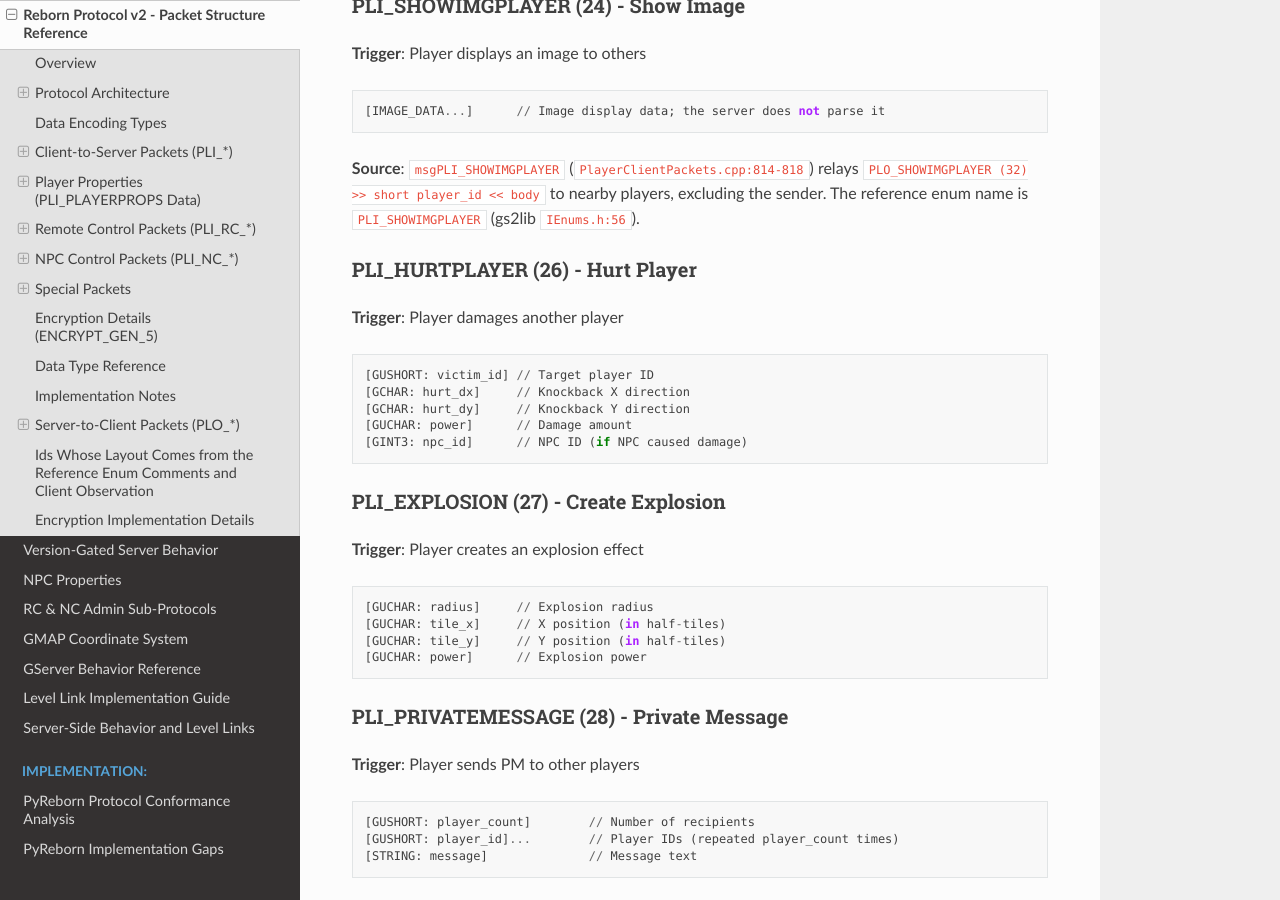
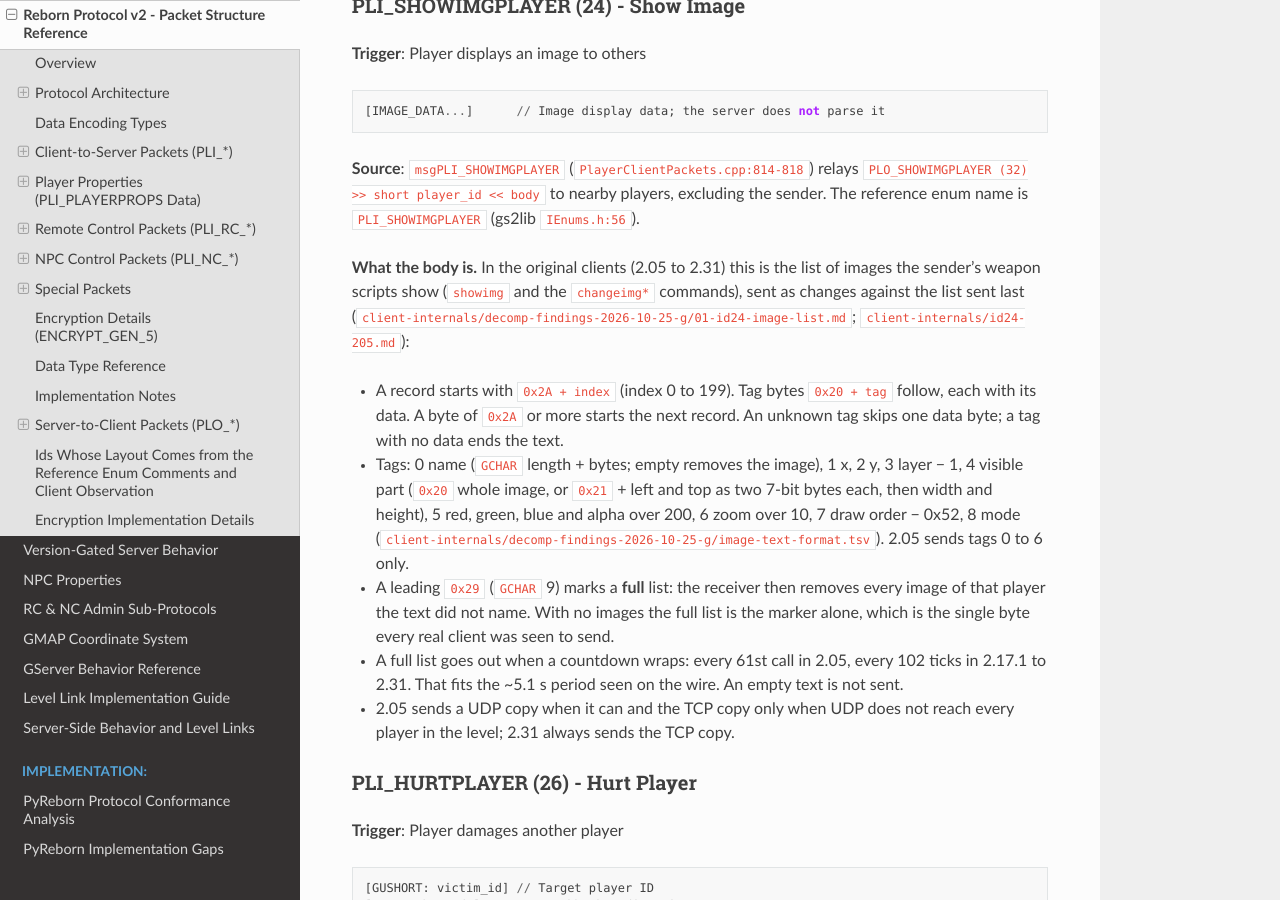
Before and after one commit to hosler/reborn-protocol-docs, a Sphinx documentation site: the page built from docs/protocol/packet-structures.md, in a window 1280 px wide and 900 px high, scrolled down 8092 px. Built offline with Sphinx 7.4.7 and the Read the Docs theme 3.1.0, drawn with Linux system fonts in a browser that asks for light colours; some of the changed text lies outside the part shown.

Commit message:
Show image: the id 24/32 image-list format the original clients use
Co-Authored-By: Claude Opus 5.5 <noreply@anthropic.com>
Claude-Session: https://claude.ai/code/session_01UG2Sqj3AfdfVRC86AzKWQa

````diff
--- a/docs/protocol/packet-structures.md
+++ b/docs/protocol/packet-structures.md
@@ -329,6 +329,25 @@ documented only in a comment. The server does not parse them. It forwards the ra
 **Source**: `msgPLI_SHOWIMGPLAYER` (`PlayerClientPackets.cpp:814-818`) relays
 `PLO_SHOWIMGPLAYER (32) >> short player_id << body` to nearby players, excluding the
 sender. The reference enum name is `PLI_SHOWIMGPLAYER` (gs2lib `IEnums.h:56`).
+
+**What the body is.** In the original clients (2.05 to 2.31) this is the list of images the
+sender's weapon scripts show (`showimg` and the `changeimg*` commands), sent as changes
+against the list sent last ([`client-internals/decomp-findings-2026-10-25-g/01-id24-image-list.md`](https://github.com/squirelworks/Graal_analysis/blob/main/client-internals/decomp-findings-2026-10-25-g/01-id24-image-list.md); [`client-internals/id24-205.md`](https://github.com/squirelworks/Graal_analysis/blob/main/client-internals/id24-205.md)):
+
+- A record starts with `0x2A + index` (index 0 to 199). Tag bytes `0x20 + tag` follow, each
+  with its data. A byte of `0x2A` or more starts the next record. An unknown tag skips one
+  data byte; a tag with no data ends the text.
+- Tags: 0 name (`GCHAR` length + bytes; empty removes the image), 1 x, 2 y, 3 layer − 1,
+  4 visible part (`0x20` whole image, or `0x21` + left and top as two 7-bit bytes each, then
+  width and height), 5 red, green, blue and alpha over 200, 6 zoom over 10, 7 draw order −
+  0x52, 8 mode ([`client-internals/decomp-findings-2026-10-25-g/image-text-format.tsv`](https://github.com/squirelworks/Graal_analysis/blob/main/client-internals/decomp-findings-2026-10-25-g/image-text-format.tsv)). 2.05 sends tags 0 to 6 only.
+- A leading `0x29` (`GCHAR` 9) marks a **full** list: the receiver then removes every image
+  of that player the text did not name. With no images the full list is the marker alone,
+  which is the single byte every real client was seen to send.
+- A full list goes out when a countdown wraps: every 61st call in 2.05, every 102 ticks in
+  2.17.1 to 2.31. That fits the ~5.1 s period seen on the wire. An empty text is not sent.
+- 2.05 sends a UDP copy when it can and the TCP copy only when UDP does not reach every
+  player in the level; 2.31 always sends the TCP copy.
 
 ### PLI_HURTPLAYER (26) - Hurt Player
 **Trigger**: Player damages another player
@@ -1614,6 +1633,11 @@ nearby players (`server/src/player/packets/PlayerClientPackets.cpp:816`).
 ```
 The NPC form of this packet is `PLO_SHOWIMGNPC (166)`.
 
+**Original clients**: the receiver applies the record format described under
+`PLI_SHOWIMGPLAYER (24)` to that player's images. A new image starts with layer 1, colours 200
+each, zoom 10 and mode 0, and fields other than the name apply only to an image that already
+exists ([`client-internals/decomp-findings-2026-10-25-g/01-id24-image-list.md`](https://github.com/squirelworks/Graal_analysis/blob/main/client-internals/decomp-findings-2026-10-25-g/01-id24-image-list.md)).
+
 ### PLO_NPCWEAPONADD (33) - NPC Weapon Added
 **Trigger**: Player gains a weapon (login, or a script gives it)
 ```
````
